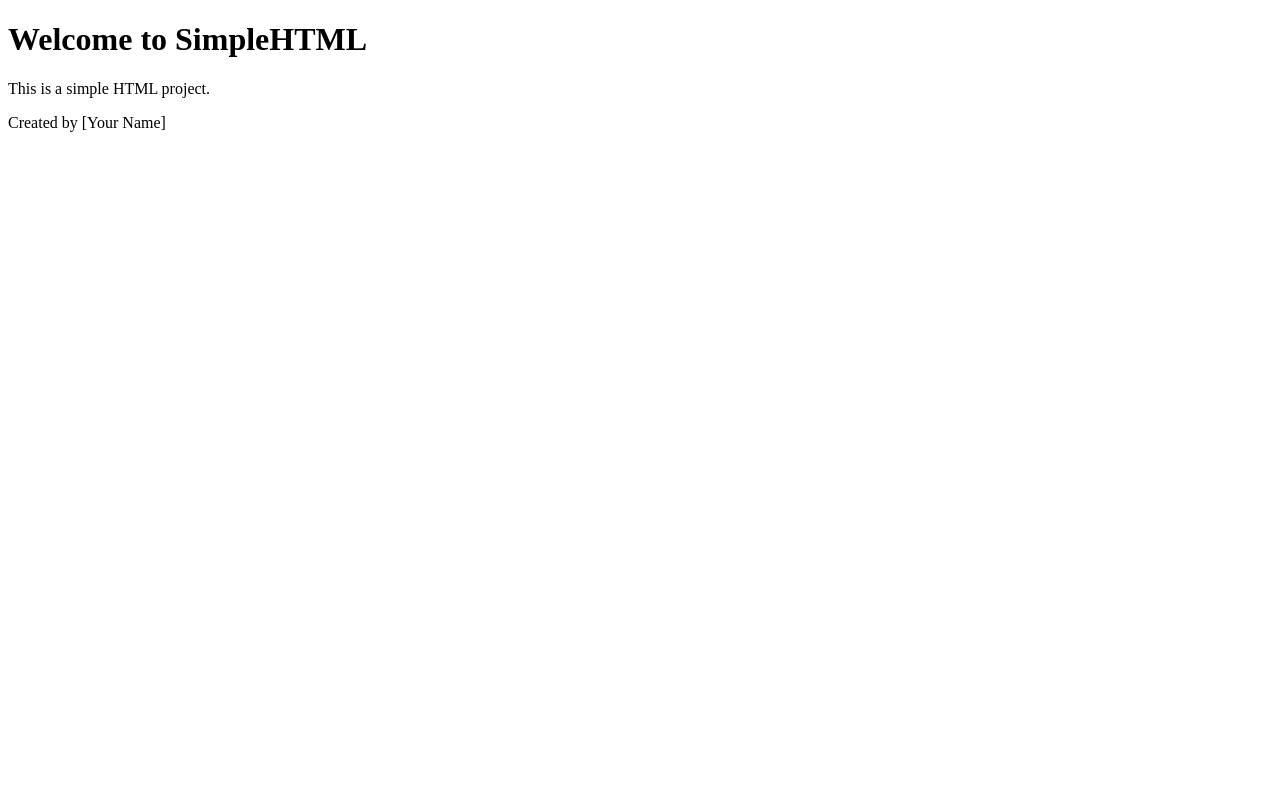
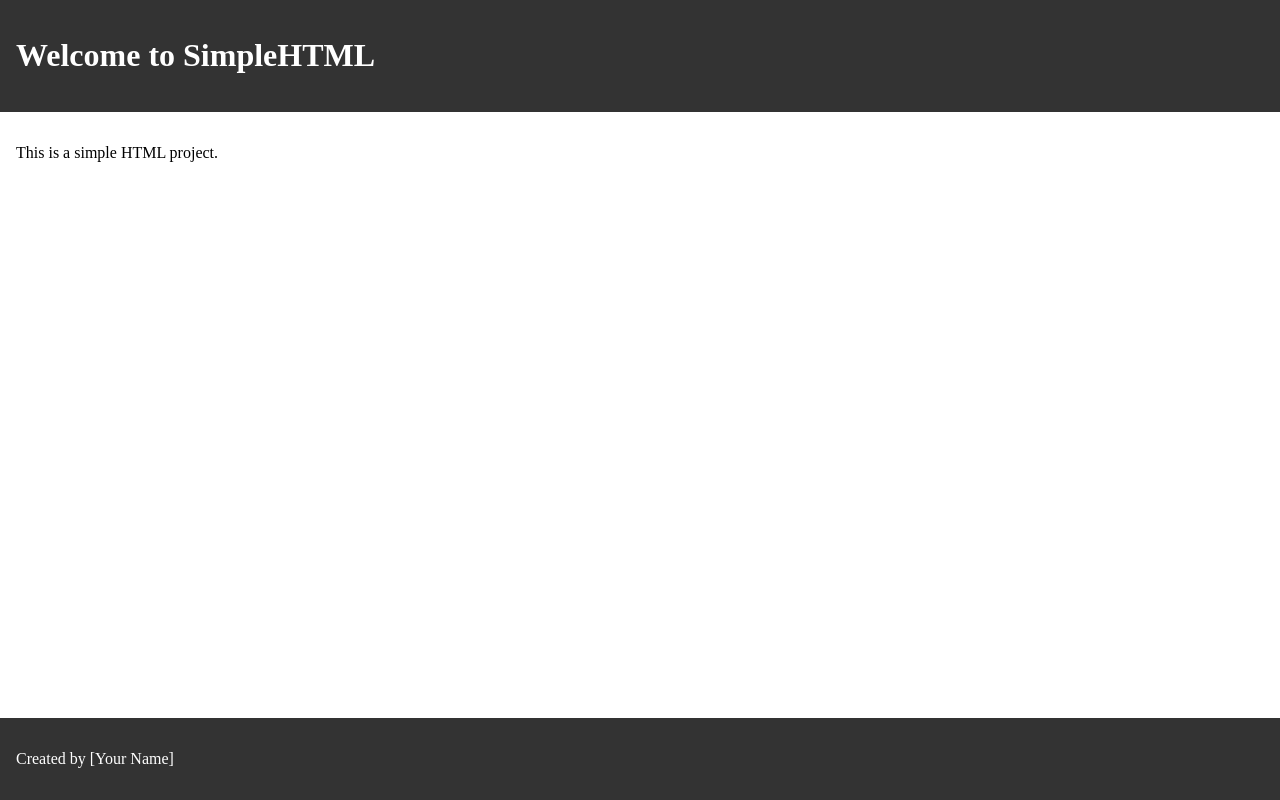
Before and after one commit to sambamannen/copilot-19okt-simple-html, a plain HTML site: page index.html in a window 1280 px wide. Drawn offline with Linux system fonts and the light colour scheme.

Commit message:
Generated CSS

```diff
--- a/css/style.css
+++ b/css/style.css
@@ -1 +1,25 @@
 /* Create a css layout for a header, main and footer elements. The header should be at the top, the footer should be at the bottom and the main content area in the middle */
+
+body {
+    display: flex;
+    flex-direction: column;
+    height: 100vh;
+    margin: 0;
+}
+
+header {
+    background-color: #333;
+    color: #fff;
+    padding: 1rem;
+}
+
+main {
+    flex: 1;
+    padding: 1rem;
+}
+
+footer {
+    background-color: #333;
+    color: #fff;
+    padding: 1rem;
+}
```
